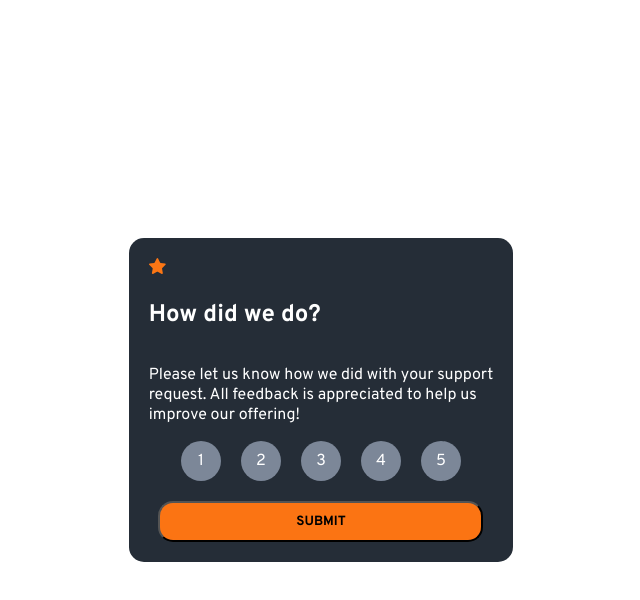
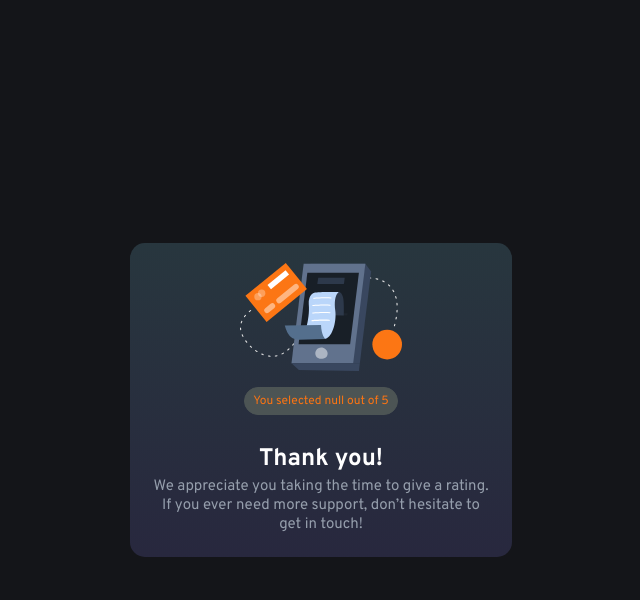
Before and after one commit to Uttkarsh123/Interactive-rating-component, a plain HTML site: page index.html in a window 1280 px wide. Both pictures are taken after a click on the button "SUBMIT". Shown: the whole page, without its empty margins (319-959 px from the left). Drawn offline with Linux system fonts and the light colour scheme.

Commit message:
Added the thankyou state component and rating submission functionality and modified some styles

```diff
--- a/index.html
+++ b/index.html
@@ -27,17 +27,18 @@
 </head>
 
 <body>
-  <div class="rating_state">
+  <div class="rating_state"  id="rating_div">
     <div>
       <div id="Star_comp">
         <img src="./images/icon-star.svg" alt="" srcset="">
       </div>
       <h2>How did we do?</h2>
     </div>
-    <p>
-      Please let us know how we did with your support<br> request. All feedback is appreciated to help us <br> improve
-      our offering!
-    </p>
+    <div id="msg">
+      <p>Please let us know how we did with your support</p>
+      <p>request. All feedback is appreciated to help us</p>
+      <p>improve our offering!</p>
+    </div>
     <div class="rating_parent">
       <div class="rating_comp">
         <label class="container">1
@@ -65,14 +66,17 @@
   <!-- Rating state end -->
 
   <!-- Thank you state start -->
-
-  <!-- You selected Add rating here out of 5 -->
-
-  <!-- Thank you!
-
-  We appreciate you taking the time to give a rating. If you ever need more support,
-  don’t hesitate to get in touch! -->
-
+  <div class="rating_state thankyou_state"  style=" display: none;">
+      <div style="text-align: center;">
+         <img src="./images/illustration-thank-you.svg" alt="" srcset="">
+      </div>
+      <div class="thankyou_comp">
+         <span id="rating_selected"></span>
+         <h2>Thank you!</h2>
+         <p>We appreciate you taking the time to give a rating.<br>If you ever need more support,
+          don’t hesitate to <br> get in touch!</p>
+      </div>
+  </div>
   <!-- Thank you state end -->
 
 
--- a/script.js
+++ b/script.js
@@ -2,9 +2,28 @@ const ratingOptions = document.querySelectorAll('.rating_parent input[type="radi
 let previousEle = null;
 function handleRatingChange(event) {
     const checkedRating = event.target.value;
+    if (previousEle !== null) {
+        previousEle.style.backgroundColor = '#4c5454';
+    }
+
     event.target.parentNode.style.backgroundColor = "hsl(25, 97%, 53%)";
     console.log("Selected rating:", checkedRating);
     previousEle = event.target.parentNode;
 }
 
 document.querySelector('.rating_parent').addEventListener('change', handleRatingChange);
+
+document.querySelector('#submit').addEventListener("click",(e)=>{
+    e.preventDefault();
+    const ratingOptions = document.querySelectorAll('.rating_parent input[type="radio"]');
+
+    let selectedRating = null;
+    ratingOptions.forEach(radio => {
+        if (radio.checked) {
+            selectedRating = radio.value;
+        }
+    });
+    document.getElementById('rating_selected').innerHTML = `You selected ${selectedRating} out of 5`
+    document.querySelector(".thankyou_state").style.display = "flex"
+    document.querySelector("#rating_div").style.display = "none"
+})
--- a/styles.css
+++ b/styles.css
@@ -1,5 +1,5 @@
 body {
-    /* background-color: hsl(216, 12%, 8%); */
+    background-color: rgba(20,21,25,255);
     margin:0px;
     padding:0px;
     font-family: overpass;
@@ -10,12 +10,19 @@ body {
     color:white;
 }
 .rating_state {
-    background-color: hsl(213, 19%, 18%);
+    background-image: linear-gradient(hsl(201, 22%, 20%),hsl(240, 22%, 20%));
     padding: 20px;
     border-radius: 15px;
     display:flex;
     flex-direction: column;
-    max-width:365px;
+}
+.rating_state p{
+    font-size: 15px;
+    font-family: overpass;
+    margin:3px;
+}
+#msg{
+    margin-bottom: 18px;
 }
 h2 {
     color: hsl(0, 0%, 100%);
@@ -43,7 +50,7 @@ h2 {
 }
 .rating_parent .container
 {
-    background-color: hsl(216, 12%, 54%);
+    background-color:#4c5454;
     padding:10px;
     height:20px;
     width:20px;
@@ -62,3 +69,27 @@ h2 {
     font-family: overpass;
     font-weight: 700;
 }
+.thankyou_comp
+{
+    display:flex;
+    flex-direction: column;
+    align-items: center;
+    justify-content: center;
+    text-align: center;
+}
+.thankyou_comp h2{
+    margin-bottom: 0;
+}
+.thankyou_comp p{
+    color:hsl(217, 12%, 63%);
+}
+#rating_selected{
+    margin-top: 10px;
+    margin-bottom: 10px;
+    border:1px solid #4c5454;
+    padding:5px 8px 5px 8px;
+    border-radius: 20px;
+    background-color:#4c5454;
+    color:hsl(25, 97%, 53%);
+    font-size:12px;
+}
```
